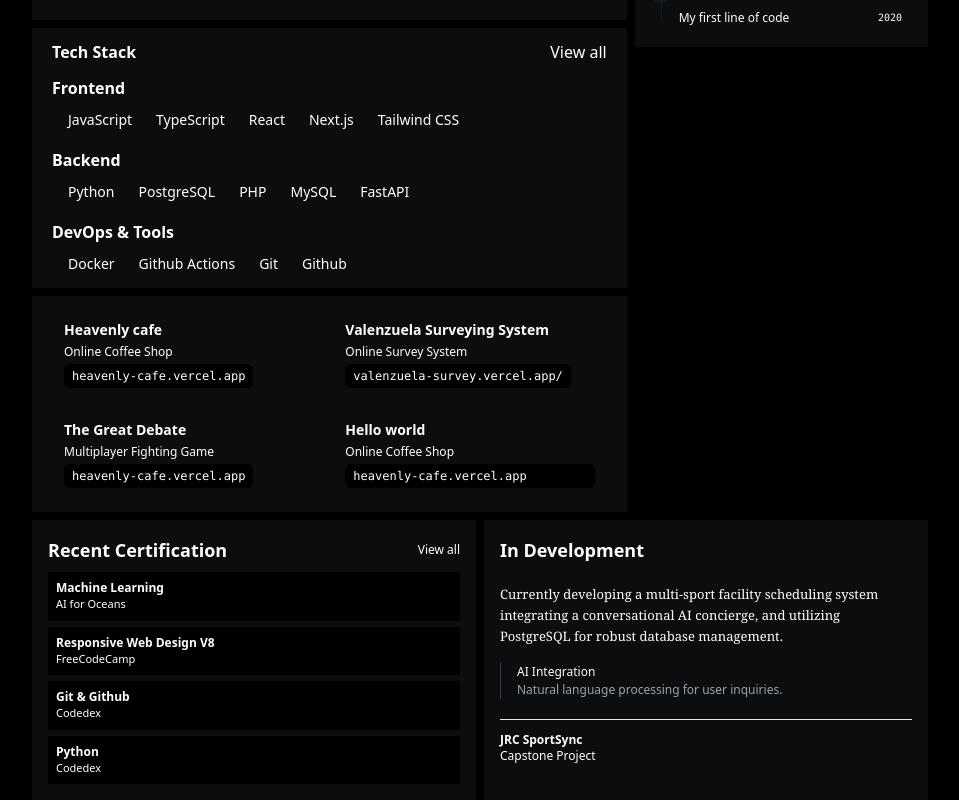
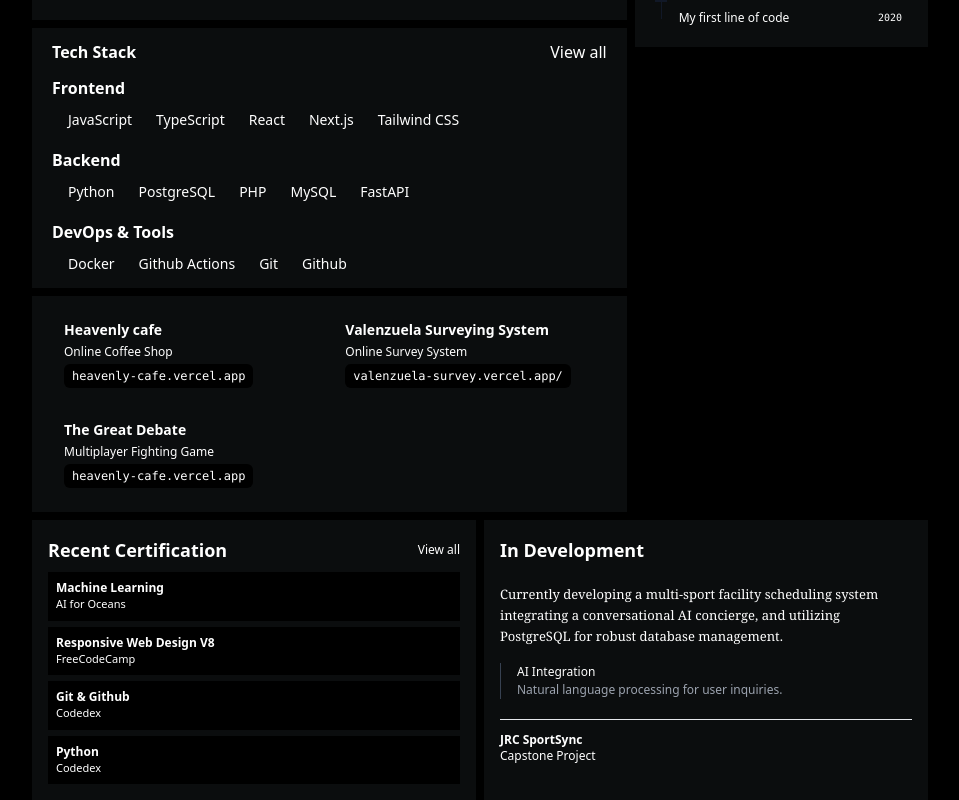
Before and after one commit to redd1514/my-portfolio, a React (Vite) app: page / in a window 1280 px wide. Shown: the part 628-1428 px from the top of the page, without its empty margins (160-1119 px from the left). Built offline with nearby package versions, Linux system fonts and the light colour scheme.

Commit message:
initially

```diff
--- a/src/components/recentProject.jsx
+++ b/src/components/recentProject.jsx
@@ -19,11 +19,7 @@ const Recent = () => {
                     <p className="text-xs ">Multiplayer Fighting Game</p>
                       <a href="https://heavenly-cafe.vercel.app/"><p className="text-xs px-2 py-1 font-mono inline-block mt-1 rounded-md bg-gray-100 dark:bg-black">heavenly-cafe.vercel.app</p></a>
                 </div>
-                 <div className="p-3 space-y-1">
-                    <h3 className="text-sm font-semibold ">Hello world</h3>
-                    <p className="text-xs ">Online Coffee Shop</p>
-                      <a href="https://heavenly-cafe.vercel.app/"><p className="text-xs px-2 py-1 font-mono binline-block mt-1 rounded-md bg-gray-100 dark:bg-black">heavenly-cafe.vercel.app</p></a>
-                </div>
+
             </div>
 
         </div>
```
